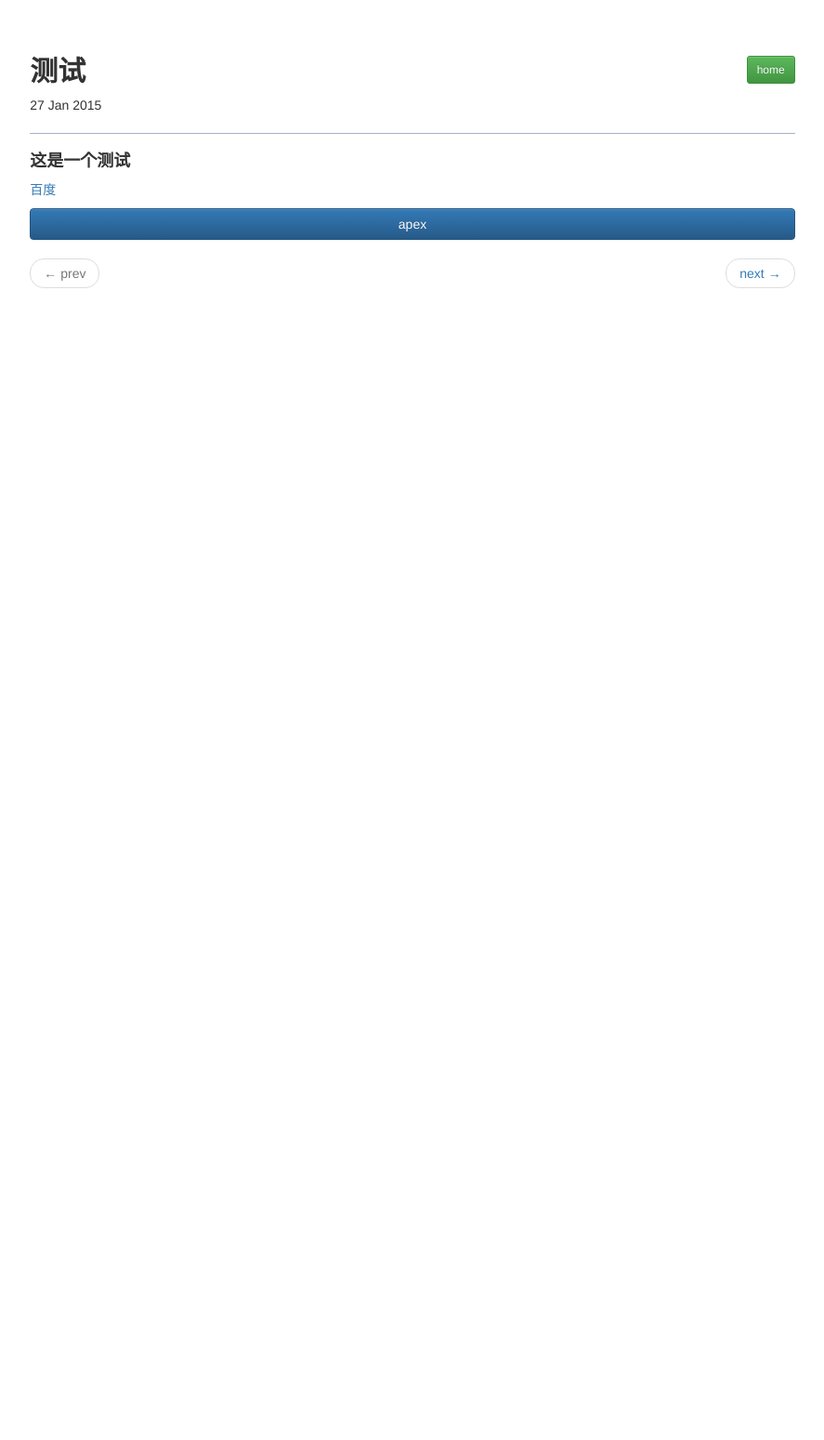
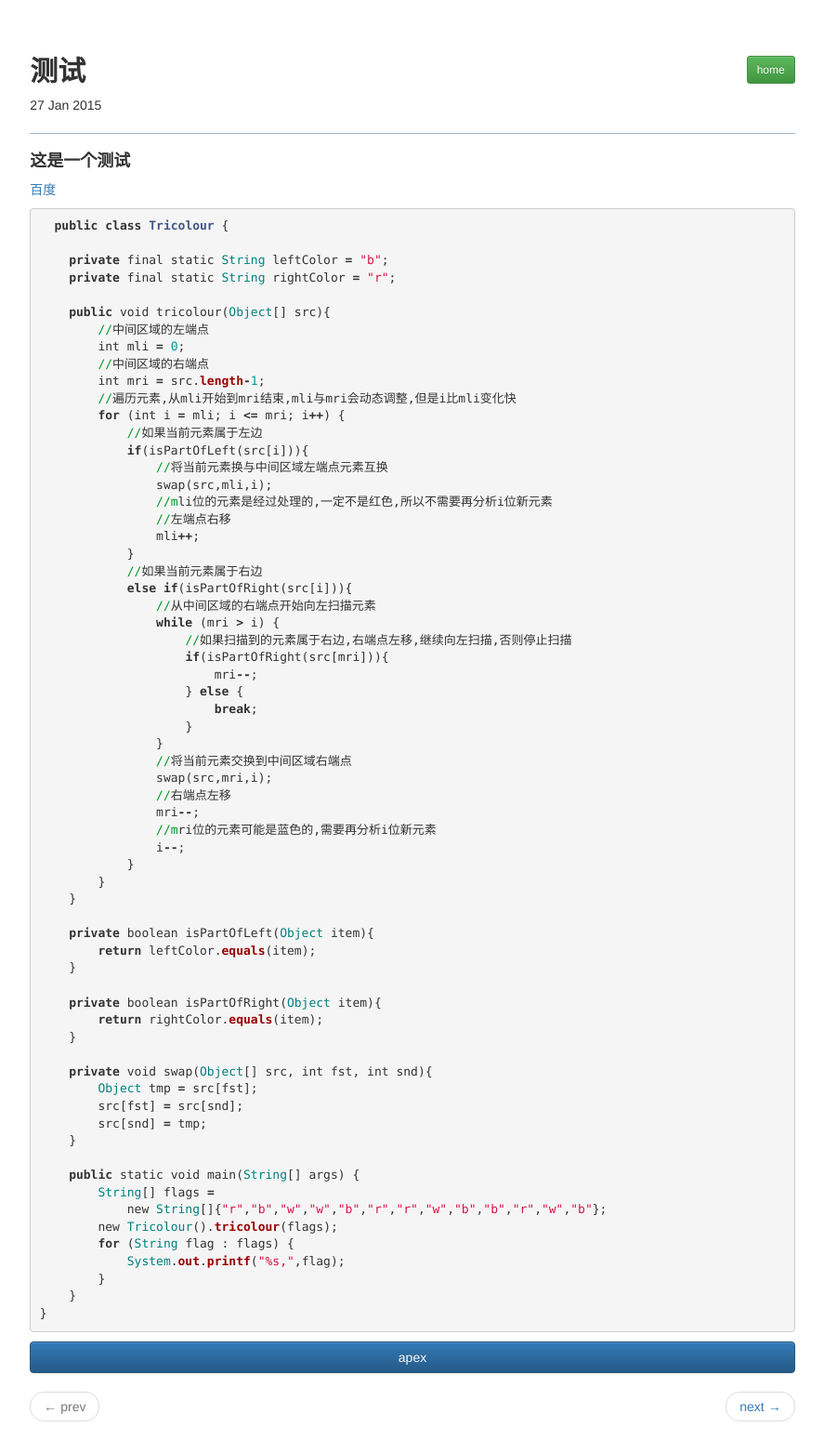
Before and after one commit to bit-ranger/blog, a Jekyll site: the page built from _posts/2015-01-27-test.md, in a window 1280 px wide. Shown: the whole page at 93% size, without its empty margins (196-1083 px from the left). Built offline with Jekyll 4.4.1, drawn with Linux system fonts in a browser that asks for light colours; nearby versions of some CDN libraries; Markdown is read by kramdown in place of the engine named in the settings; before the commit the page ends 900 px from its top, so only the background shows below that.

Commit message:
Update 2015-01-27-test.md

```diff
--- a/_posts/2015-01-27-test.md
+++ b/_posts/2015-01-27-test.md
@@ -6,3 +6,70 @@ categories: 测试
 
 ####这是一个测试
 [百度](http://www.baidu.com)
+
+{% highlight ruby %}
+  public class Tricolour {
+
+    private final static String leftColor = "b";
+    private final static String rightColor = "r";
+
+    public void tricolour(Object[] src){
+        //中间区域的左端点
+        int mli = 0;
+        //中间区域的右端点
+        int mri = src.length-1;
+        //遍历元素,从mli开始到mri结束,mli与mri会动态调整,但是i比mli变化快
+        for (int i = mli; i <= mri; i++) {
+            //如果当前元素属于左边
+            if(isPartOfLeft(src[i])){
+                //将当前元素换与中间区域左端点元素互换
+                swap(src,mli,i);
+                //mli位的元素是经过处理的,一定不是红色,所以不需要再分析i位新元素
+                //左端点右移
+                mli++;
+            }
+            //如果当前元素属于右边
+            else if(isPartOfRight(src[i])){
+                //从中间区域的右端点开始向左扫描元素
+                while (mri > i) {
+                    //如果扫描到的元素属于右边,右端点左移,继续向左扫描,否则停止扫描
+                    if(isPartOfRight(src[mri])){
+                        mri--;
+                    } else {
+                        break;
+                    }
+                }
+                //将当前元素交换到中间区域右端点
+                swap(src,mri,i);
+                //右端点左移
+                mri--;
+                //mri位的元素可能是蓝色的,需要再分析i位新元素
+                i--;
+            }
+        }
+    }
+
+    private boolean isPartOfLeft(Object item){
+        return leftColor.equals(item);
+    }
+
+    private boolean isPartOfRight(Object item){
+        return rightColor.equals(item);
+    }
+
+    private void swap(Object[] src, int fst, int snd){
+        Object tmp = src[fst];
+        src[fst] = src[snd];
+        src[snd] = tmp;
+    }
+
+    public static void main(String[] args) {
+        String[] flags =
+            new String[]{"r","b","w","w","b","r","r","w","b","b","r","w","b"};
+        new Tricolour().tricolour(flags);
+        for (String flag : flags) {
+            System.out.printf("%s,",flag);
+        }
+    }
+}
+{% endhighlight %}
```
